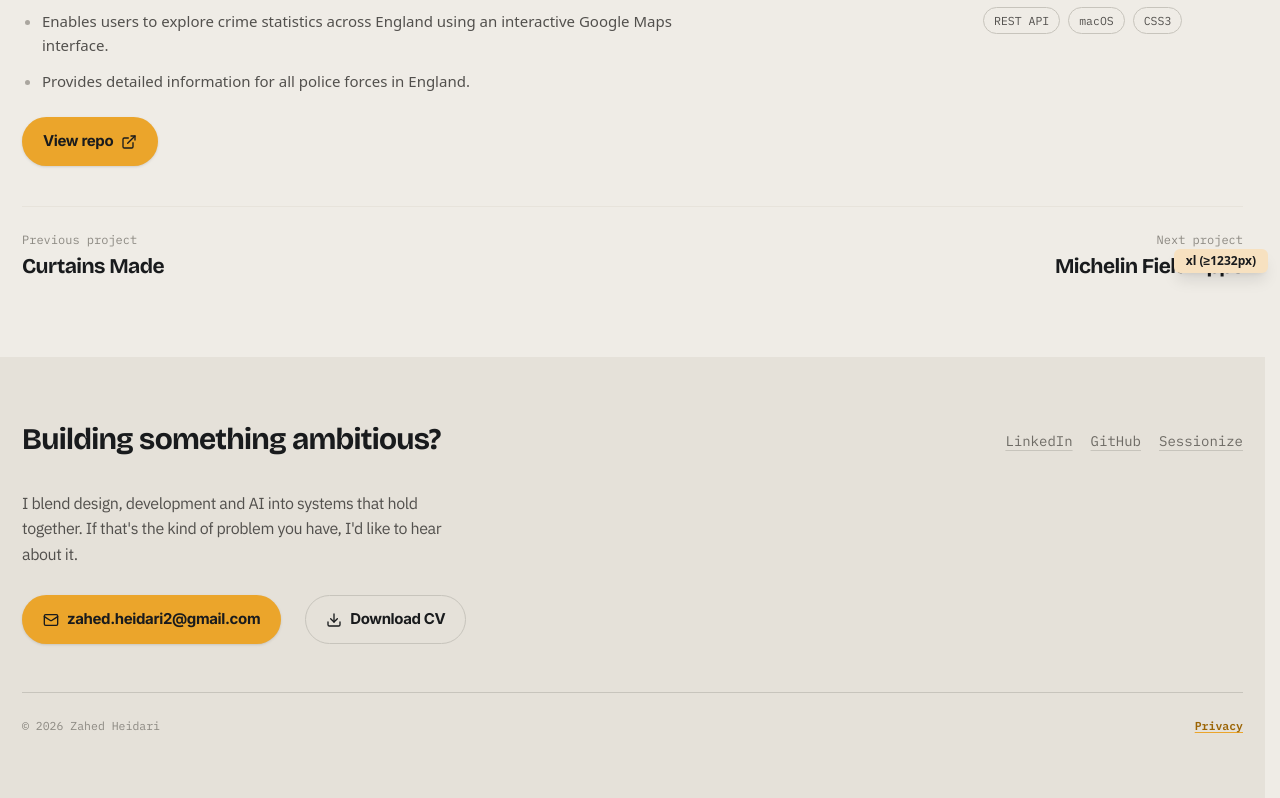
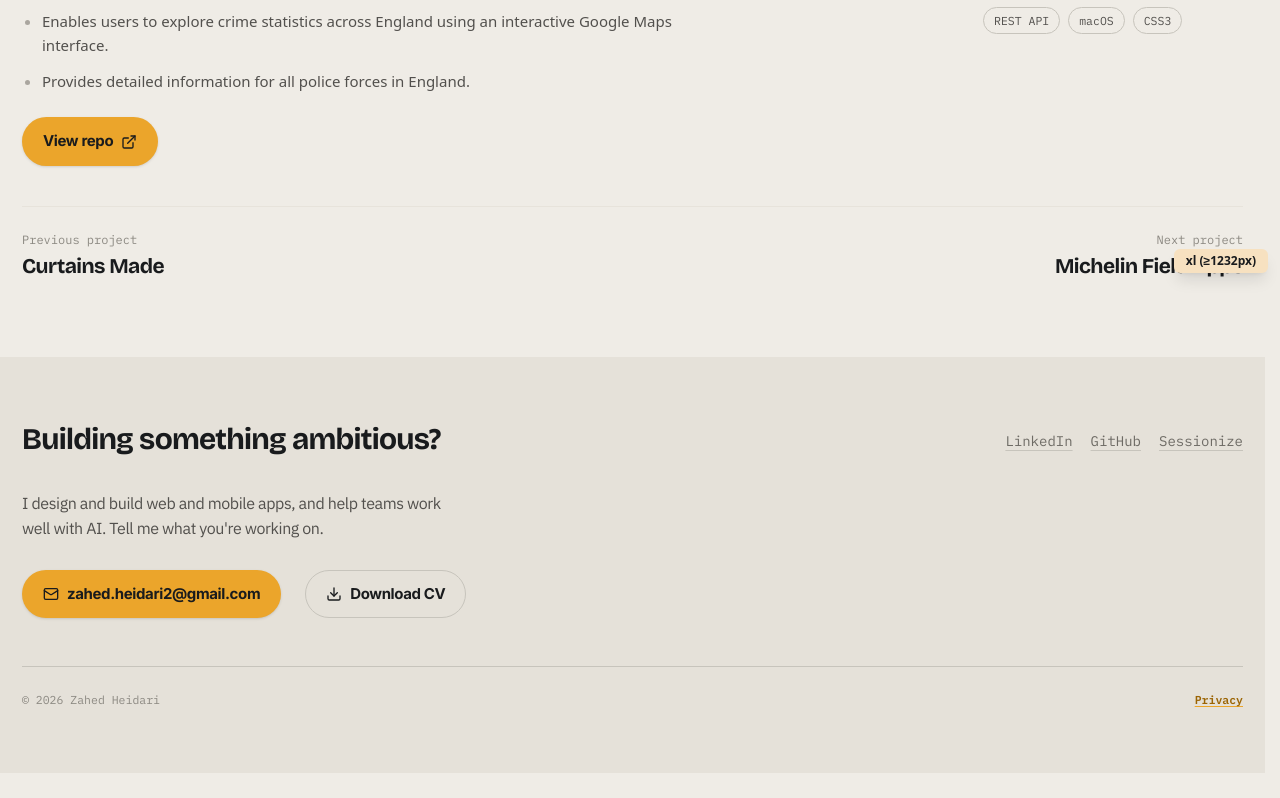
Before and after one commit to zahedh/nextjs-portfolio-website, a Next.js app: page /projects/beaware in a window 1280 px wide. Shown: the part 515-1313 px from the top of the page. After the commit the page ends 1288 px from the top, so only its background shows below. Built offline with nearby package versions, Linux system fonts and the light colour scheme.

Commit message:
Tidy the footer pitch, stack label and 404 line, and drop unused strings
The footer pitch says what I do in plain words. The job rail's stack takes the project pages' "Built with" label, the 404 loses its "Oops!", the loading line gets a true ellipsis, and four strings nothing rendered are gone.

```diff
--- a/src/language/english.ts
+++ b/src/language/english.ts
@@ -148,7 +148,7 @@ export const en = {
   footerSection: {
     heading: 'Building something ambitious?',
     supportingText:
-      "I blend design, development and AI into systems that hold together. If that's the kind of problem you have, I'd like to hear about it.",
+      "I design and build web and mobile apps, and help teams work well with AI. Tell me what you're working on.",
     copyLabel: 'Copy email address',
     copiedLabel: 'Copied',
     downloadCVLabel: 'Download CV',
@@ -164,7 +164,7 @@ export const en = {
   themeToggle: 'Toggle light or dark mode',
 
   contributionsSection: {
-    loading: 'Loading contributions...',
+    loading: 'Loading contributions…',
     error: 'Unable to load contribution data. Please try again later.',
   },
 
@@ -188,9 +188,7 @@ export const en = {
   },
 
   projectCard: {
-    fullCaseStudy: 'Full Story',
     viewProject: 'View project',
-    viewProjectArrow: '→',
     seeAllProjects: 'See all {{count}} projects',
     showFewerProjects: 'Show fewer',
     noProjectsInCategory: 'Nothing to show here yet.',
@@ -204,7 +202,6 @@ export const en = {
     timelineLabel: 'Timeline',
     platformLabel: 'Platform',
     contextLabel: 'Context',
-    personalTag: 'Personal',
     statusLabel: 'Status',
     sectionOverview: 'Overview',
     accessLabel: 'Access',
@@ -226,8 +223,7 @@ export const en = {
 
   jobDisplay: {
     statusCurrent: 'Current',
-    statusPast: 'Past',
-    stackLabel: 'Technologies & tools',
+    stackLabel: 'Built with',
     showDetails: 'Show details',
     hideDetails: 'Hide details',
   },
@@ -238,7 +234,7 @@ export const en = {
 
   notFound: {
     heading: 'Page not found',
-    description: "Oops! The page you're looking for doesn't exist.",
+    description: "This page doesn't exist.",
     returnHome: 'Return home',
     code: '404',
   },
--- a/src/styles/components.css
+++ b/src/styles/components.css
@@ -756,7 +756,7 @@
   .project-page-rail {
     @apply flex min-w-0 flex-col gap-3;
   }
-  /* The same treatment .experience-stack-label gives "Technologies & tools":
+  /* The same treatment .experience-stack-label gives "Built with":
      mono at caption size, neutral, no case change. The uppercase tracked label
      came from the dialog and appears nowhere else on the site. */
   .project-page-label {
```
